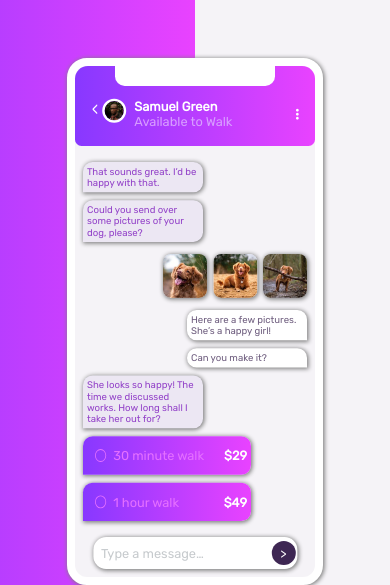
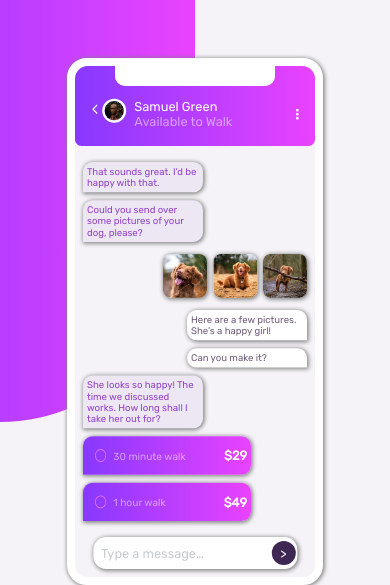
Before and after one commit to djblackett/chat-app-css-illustration, a plain HTML site: page index.html in a window 390 px wide. Shown: the top 585 px of the page. Drawn offline with Linux system fonts and the light colour scheme.

Commit message:
fix responsive layout breakpoints

```diff
--- a/index.html
+++ b/index.html
@@ -85,14 +85,14 @@
             <div class="payment-button">
               <div class="white-circle"></div>
               <div class="time-money-flex">
-                <p>30 minute walk</p>
+                <p class="time-paragraph">30 minute walk</p>
                 <p class="money">$29</p>
               </div>
             </div>
             <div class="payment-button">
               <div class="white-circle"></div>
               <div class="time-money-flex">
-                <p>1 hour walk</p>
+                <p class="time-paragraph">1 hour walk</p>
                 <p class="money">$49</p>
               </div>
             </div>
--- a/style.css
+++ b/style.css
@@ -49,6 +49,7 @@ p {
   /* justify-self: center; */
   text-align: center;
   width: 100%;
+  z-index: 1;
 }
 
 #left-background {
@@ -60,7 +61,7 @@ p {
   );
   background-position: left top;
   /* background-size: 55% 80%; */
-  height: 80vh;
+  height: 50vh;
   width: 100%;
   top: 0;
   left: -50%;
@@ -80,7 +81,7 @@ p {
   background-position: right bottom;
   /* background-size: 55% 80%; */
   width: 100%;
-  top: 80vh;
+  top: 50vh;
   bottom: 0;
   right: -50%;
   border-radius: 50% 50% 0 0;
@@ -183,7 +184,7 @@ p {
   margin: 0;
   font-size: 14;
   color: white;
-  font-weight: 700;
+  font-weight: 400;
 }
 
 #info {
@@ -314,6 +315,13 @@ i {
   transform: translateY(10px);
 }
 
+.time-paragraph {
+  color: white;
+  font-weight: 200;
+  font-size: 0.8rem;
+  opacity: 0.5;
+}
+
 button {
   background-image: linear-gradient(
     to right,
```
